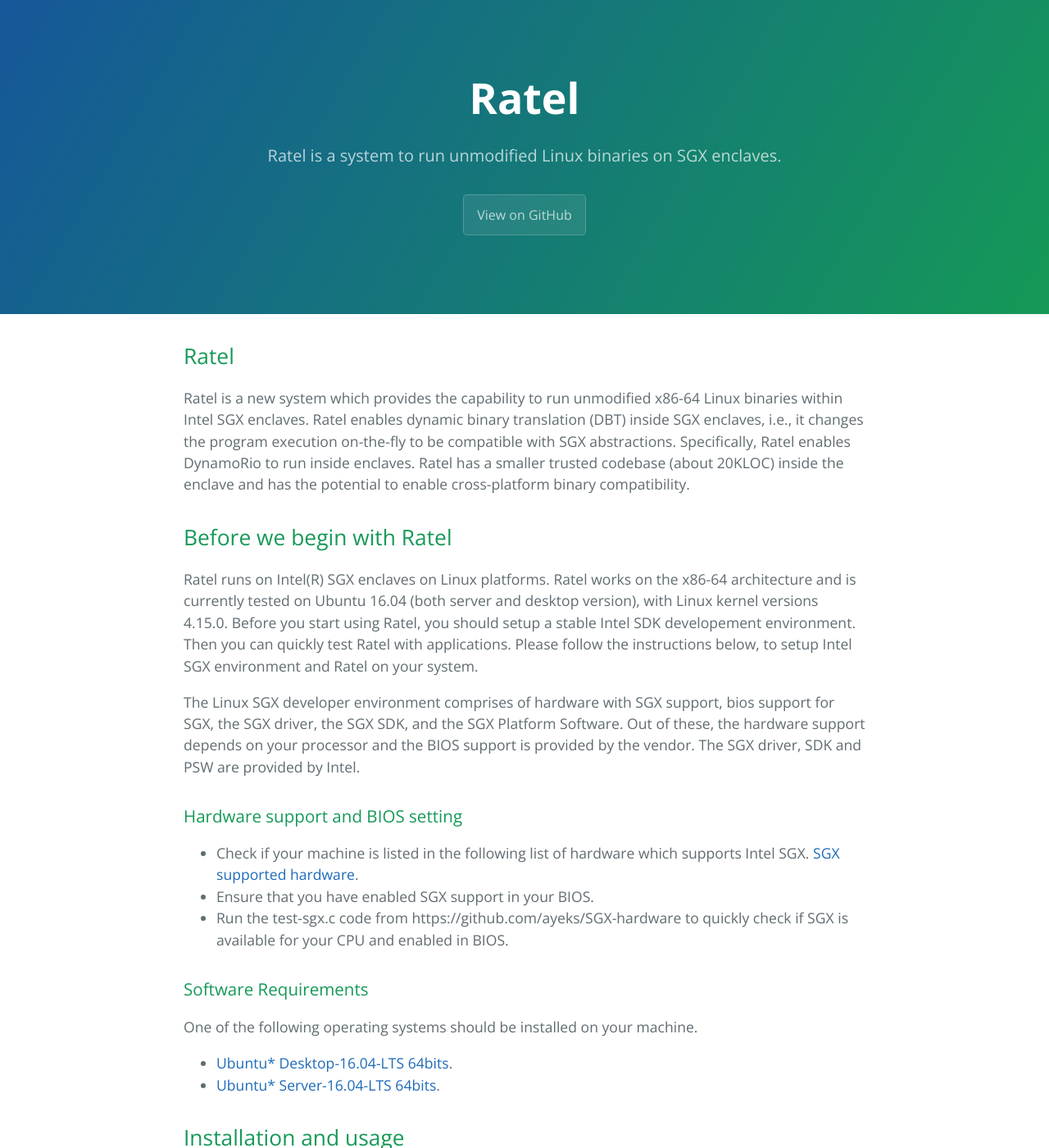
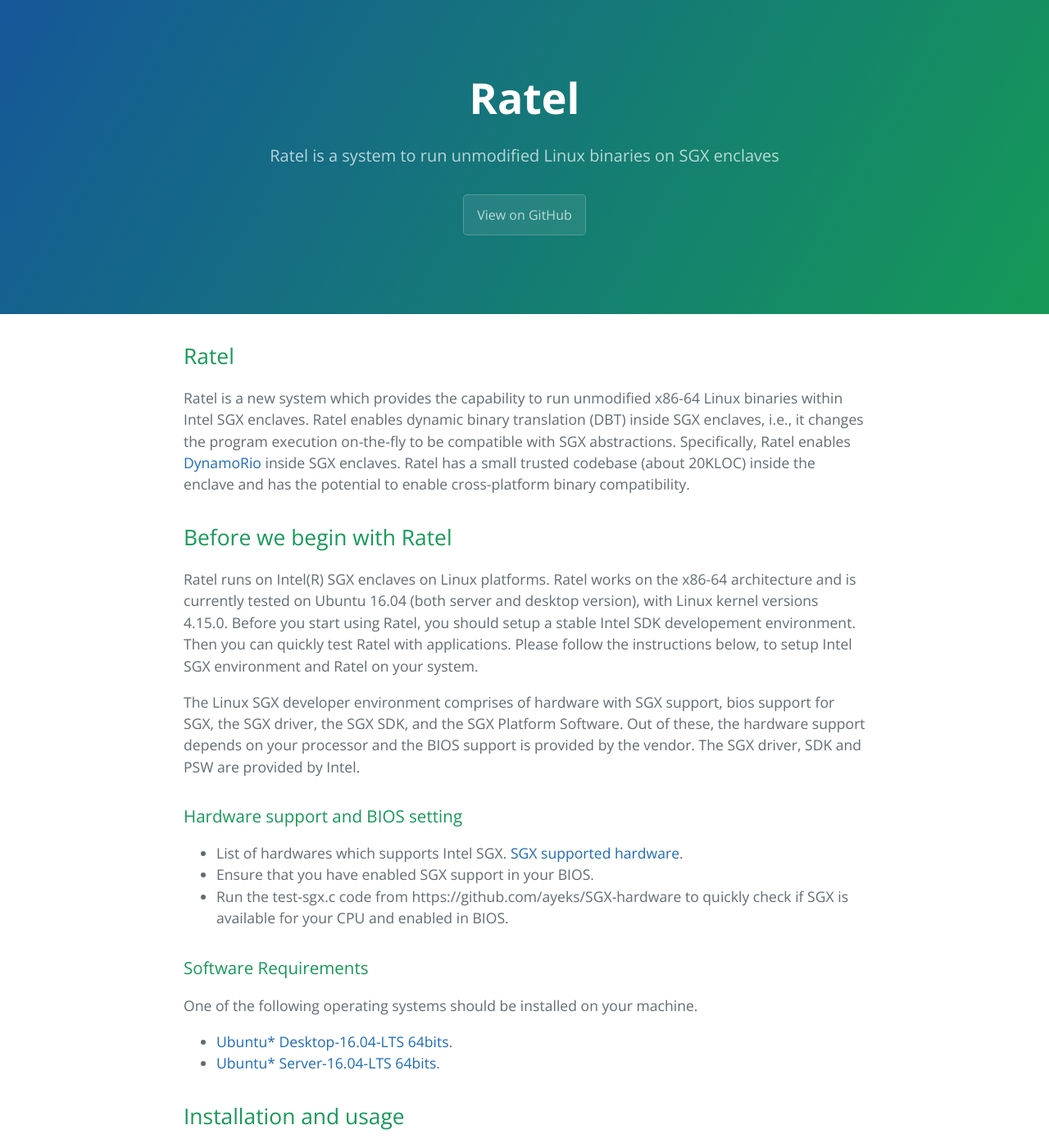
Before and after one commit to ratel-enclave/ratel-enclave.github.io, a Jekyll site: the page built from index.md, in a window 1280 px wide and 1400 px high. Shown: the whole window at 82% size. Built offline with Jekyll 4.4.1, drawn with Linux system fonts in a browser that asks for light colours; our own code applies the rules of GitHub Pages for plain Markdown files.

Commit message:
Changing website

```diff
--- a/_config.yml
+++ b/_config.yml
@@ -1,5 +1,5 @@
 title: Ratel
-description: Ratel is a system to run unmodified Linux binaries on SGX enclaves.
+description: Ratel is a system to run unmodified Linux binaries on SGX enclaves
 show_downloads: true
 google_analytics:
 theme: jekyll-theme-cayman
--- a/index.md
+++ b/index.md
@@ -4,7 +4,7 @@
 
 ## Ratel
 
-Ratel is a new system which provides the capability to run unmodified x86-64 Linux binaries within Intel SGX enclaves. Ratel enables dynamic binary translation (DBT) inside SGX enclaves, i.e., it changes the program execution on-the-fly to be compatible with SGX abstractions. Specifically, Ratel enables DynamoRio to run inside enclaves. Ratel has a smaller trusted codebase (about 20KLOC) inside the enclave and has the potential to enable cross-platform binary compatibility.
+Ratel is a new system which provides the capability to run unmodified x86-64 Linux binaries within Intel SGX enclaves. Ratel enables dynamic binary translation (DBT) inside SGX enclaves, i.e., it changes the program execution on-the-fly to be compatible with SGX abstractions. Specifically, Ratel enables [DynamoRio](https://dynamorio.org/) inside SGX enclaves. Ratel has a small trusted codebase (about 20KLOC) inside the enclave and has the potential to enable cross-platform binary compatibility.
 
 ## Before we begin with Ratel
 
@@ -14,7 +14,7 @@
 
 ### Hardware support and BIOS setting
 
-*   Check if your machine is listed in the following list of hardware which supports Intel SGX.
+*   List of hardwares which supports Intel SGX.
     [SGX supported hardware](https://github.com/ayeks/SGX-hardware).
 *   Ensure that you have enabled SGX support in your BIOS.
 *   Run the test-sgx.c code from https://github.com/ayeks/SGX-hardware to quickly check if SGX is available for your CPU and enabled in BIOS.
```
